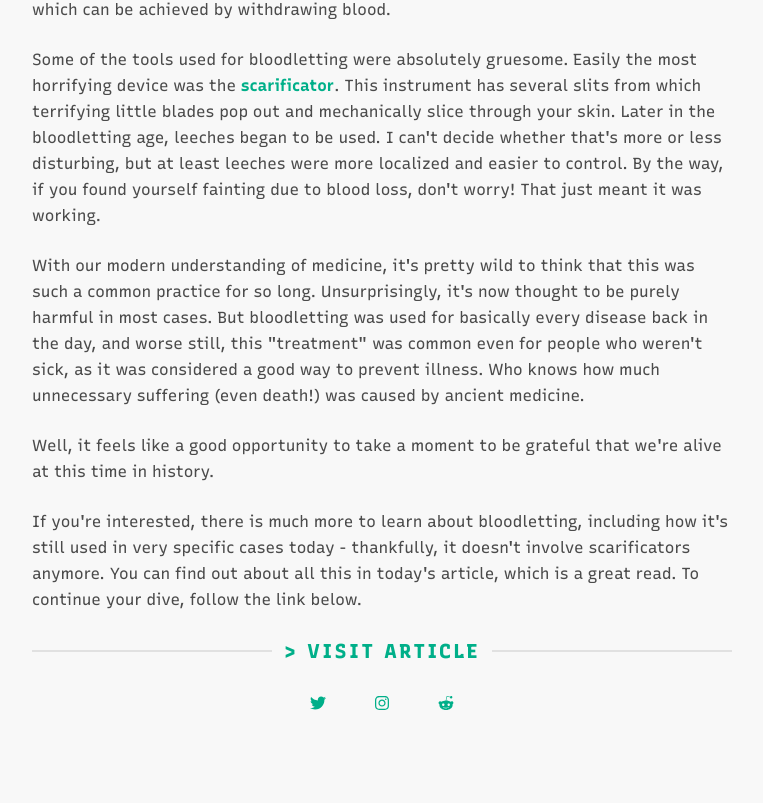
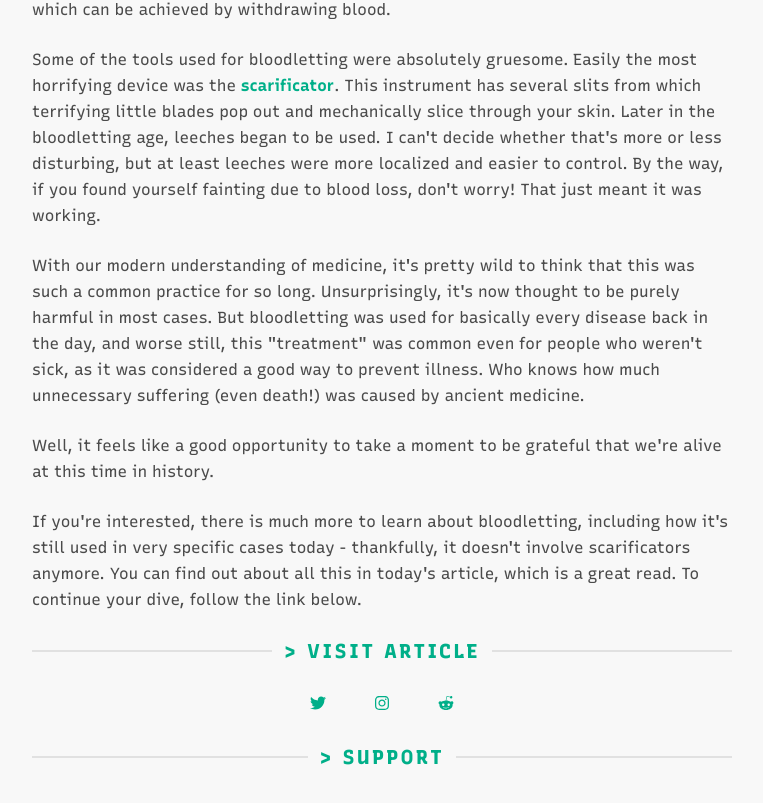
Before and after one commit to mangonaise/wiki-dive, a Next.js app: page /posts/bloodletting in a window 1280 px wide. Shown: the part 805-1608 px from the top of the page, without its empty margins (258-1021 px from the left). Built offline with nearby package versions, Linux system fonts and the light colour scheme.

Commit message:
Add support link to post footer

```diff
--- a/pages/posts/[slug].tsx
+++ b/pages/posts/[slug].tsx
@@ -29,6 +29,8 @@ export default function Post({ metadata, content }: { metadata: PostMetadata, co
         {metadata.articleUrl && <FooterLink text="VISIT ARTICLE" url={metadata.articleUrl} newTab />}
         <Spacer height="32px" />
         <SocialMediaLinks />
+        <Spacer height="32px" />
+        <FooterLink text="SUPPORT" url='/support' />
       </motion.div>
     </div>
   )
```
